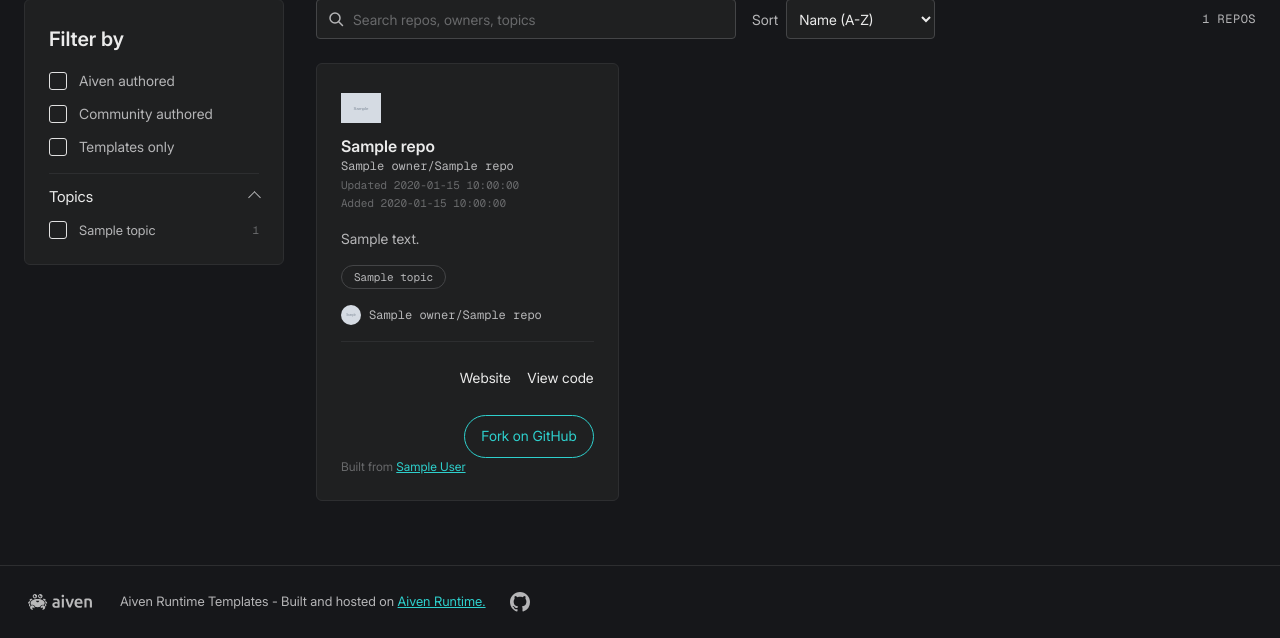
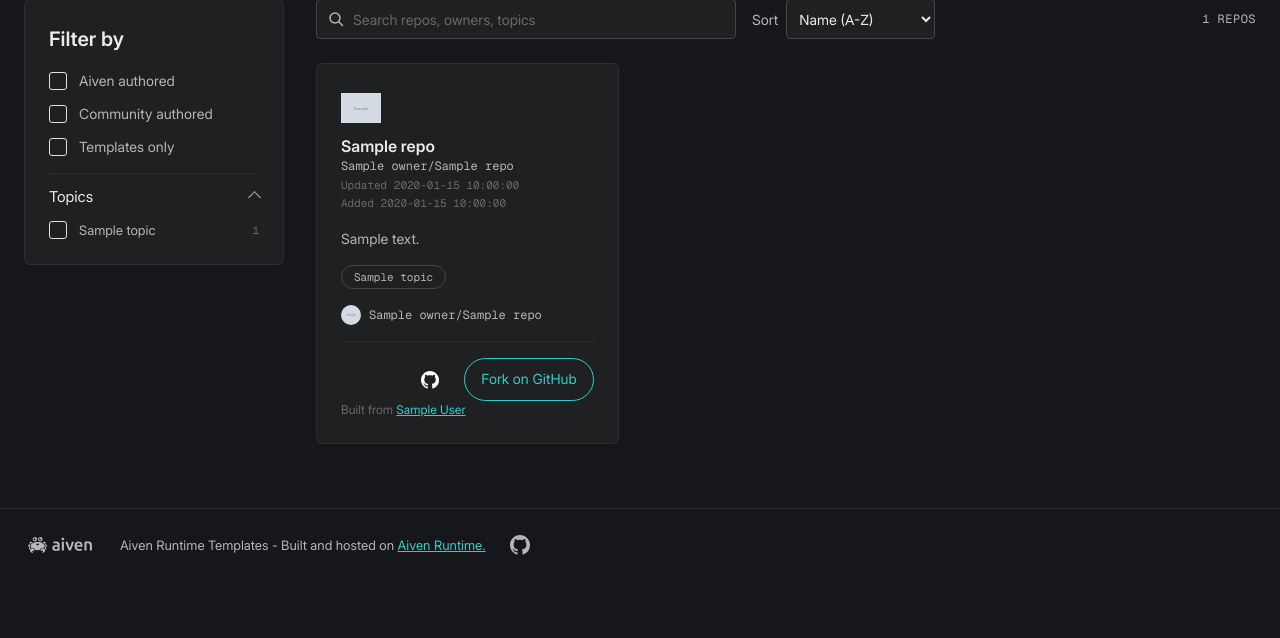
Before and after one commit to Aiven-Labs/runs-on-runtime, a Python web app: template templates/index.html in a window 1280 px wide. Shown: the part 323-961 px from the top of the page. After the commit the page ends 878 px from the top, so only its background shows below. Run offline with Jinja, Linux system fonts and the light colour scheme; the template is opened without the code that fills it: most values are stand-ins (such as "Sample title", 1, 10 or a date in 2020); grey boxes marked "Sample" are stand-in pictures.

Commit message:
Replace card footer text links with a single GitHub icon button
Swaps the "Website"/"View code" text links for a compact icon-only
GitHub button (SVG sprite shared with the site footer), forcing its
glyph to a monochrome white so it doesn't blend into a same-toned
button surface. Also tidies up the docker-build/docker-run mise tasks
(explicit image/container naming so repeated runs don't collide).

```diff
--- a/mise.toml
+++ b/mise.toml
@@ -12,8 +12,8 @@ run = "uv run pytest"
 
 [tasks.docker-build]
 description = "Build the runtime image, passing GITHUB_TOKEN (via fnox) as a build secret so the manifest enrichment isn't rate-limited"
-run = "fnox exec -- docker build --secret id=github_token,env=GITHUB_TOKEN -t runtime ."
+run = "fnox exec -- docker build --secret id=github_token,env=GITHUB_TOKEN --label name=runs-on-runtime -t runs-on-runtime ."
 
 [tasks.docker-run]
-description = "Run the runtime image locally on :8001"
-run = "docker run --rm -p 8001:80 runtime"
+description = "Run the runtime image locally on :8001, killing any previous instance first"
+run = "docker rm -f runs-on-runtime 2>/dev/null; docker run --rm --name runs-on-runtime --label name=runs-on-runtime -p 8001:80 runs-on-runtime"
--- a/static/css/style.css
+++ b/static/css/style.css
@@ -44,6 +44,9 @@
   --aq-grey-70: #2D2E30;
   --aq-grey-80: #1F2021;
   --aq-grey-90: #16171A;
+
+  /* Forced monochrome foreground for icon-only buttons, independent of text-muted */
+  --aq-icon-mono: #FFFFFF;
 
   /* Aquarium primary (teal) */
   --aq-primary-0: #F0FEFE;
@@ -708,11 +711,21 @@ main {
   border-top: 1px solid var(--aq-border-muted);
 }
 
-.repo-actions .btn-ghost {
-  color: var(--aq-text-default);
+.btn-icon {
+  display: inline-flex;
+  align-items: center;
+  justify-content: center;
+  flex: none;
+  width: 36px;
+  height: 36px;
+  border-radius: var(--r-pill);
 }
 
-.repo-actions .btn-ghost:hover {
+.btn-icon svg {
+  color: var(--aq-icon-mono);
+}
+
+.btn-icon:hover svg {
   color: var(--aq-text-primary);
 }
 
--- a/templates/_base.html
+++ b/templates/_base.html
@@ -7,6 +7,11 @@
   <link rel="stylesheet" href="/static/css/style.css">
 </head>
 <body style="display:flex;flex-direction:column;min-height:100vh">
+  <svg style="display:none" aria-hidden="true">
+    <symbol id="icon-github" viewBox="0 0 16 16">
+      <path d="M8 0C3.58 0 0 3.58 0 8c0 3.54 2.29 6.53 5.47 7.59.4.07.55-.17.55-.38 0-.19-.01-.82-.01-1.49-2.01.37-2.53-.49-2.69-.94-.09-.23-.48-.94-.82-1.13-.28-.15-.68-.52-.01-.53.63-.01 1.08.58 1.23.82.72 1.21 1.87.87 2.33.66.07-.52.28-.87.51-1.07-1.78-.2-3.64-.89-3.64-3.95 0-.87.31-1.59.82-2.15-.08-.2-.36-1.02.08-2.12 0 0 .67-.21 2.2.82.64-.18 1.32-.27 2-.27.68 0 1.36.09 2 .27 1.53-1.04 2.2-.82 2.2-.82.44 1.1.16 1.92.08 2.12.51.56.82 1.27.82 2.15 0 3.07-1.87 3.75-3.65 3.95.29.25.54.73.54 1.48 0 1.07-.01 1.93-.01 2.2 0 .21.15.46.55.38A8.013 8.013 0 0 0 16 8c0-4.42-3.58-8-8-8z"/>
+    </symbol>
+  </svg>
   <header class="site-header">
     <div class="inner">
       <a class="site-title" href="/">
@@ -29,9 +34,7 @@
       <img src="/static/images/aiven-logo-white.svg" alt="Aiven">
       <span>Aiven Runtime Templates - Built and hosted on <a href="https://aiven.io/runtime">Aiven Runtime.</a></span>
       <a class="icon-link" href="https://github.com/aiven-labs/runs-on-runtime" target="_blank" rel="noreferrer" aria-label="View on GitHub">
-        <svg viewBox="0 0 16 16" width="20" height="20" fill="currentColor" aria-hidden="true">
-          <path d="M8 0C3.58 0 0 3.58 0 8c0 3.54 2.29 6.53 5.47 7.59.4.07.55-.17.55-.38 0-.19-.01-.82-.01-1.49-2.01.37-2.53-.49-2.69-.94-.09-.23-.48-.94-.82-1.13-.28-.15-.68-.52-.01-.53.63-.01 1.08.58 1.23.82.72 1.21 1.87.87 2.33.66.07-.52.28-.87.51-1.07-1.78-.2-3.64-.89-3.64-3.95 0-.87.31-1.59.82-2.15-.08-.2-.36-1.02.08-2.12 0 0 .67-.21 2.2.82.64-.18 1.32-.27 2-.27.68 0 1.36.09 2 .27 1.53-1.04 2.2-.82 2.2-.82.44 1.1.16 1.92.08 2.12.51.56.82 1.27.82 2.15 0 3.07-1.87 3.75-3.65 3.95.29.25.54.73.54 1.48 0 1.07-.01 1.93-.01 2.2 0 .21.15.46.55.38A8.013 8.013 0 0 0 16 8c0-4.42-3.58-8-8-8z"/>
-        </svg>
+        <svg width="20" height="20" fill="currentColor" aria-hidden="true"><use href="#icon-github"/></svg>
       </a>
     </div>
   </footer>
--- a/templates/index.html
+++ b/templates/index.html
@@ -136,10 +136,9 @@
         </div>
 
         <div class="repo-actions">
-          {% if repo.website %}
-          <a class="btn btn-ghost" href="{{ repo.website }}" target="_blank" rel="noreferrer">Website</a>
-          {% endif %}
-          <a class="btn btn-ghost" href="{{ repo.repo_url }}" target="_blank" rel="noreferrer">View code</a>
+          <a class="btn-icon" href="{{ repo.repo_url }}" target="_blank" rel="noreferrer" aria-label="View code on GitHub">
+            <svg width="18" height="18" fill="currentColor" aria-hidden="true"><use href="#icon-github"/></svg>
+          </a>
           {% if repo.is_template %}
           <a class="btn btn-secondary" href="{{ repo.generate_url }}">Use this template</a>
           {% else %}
```
